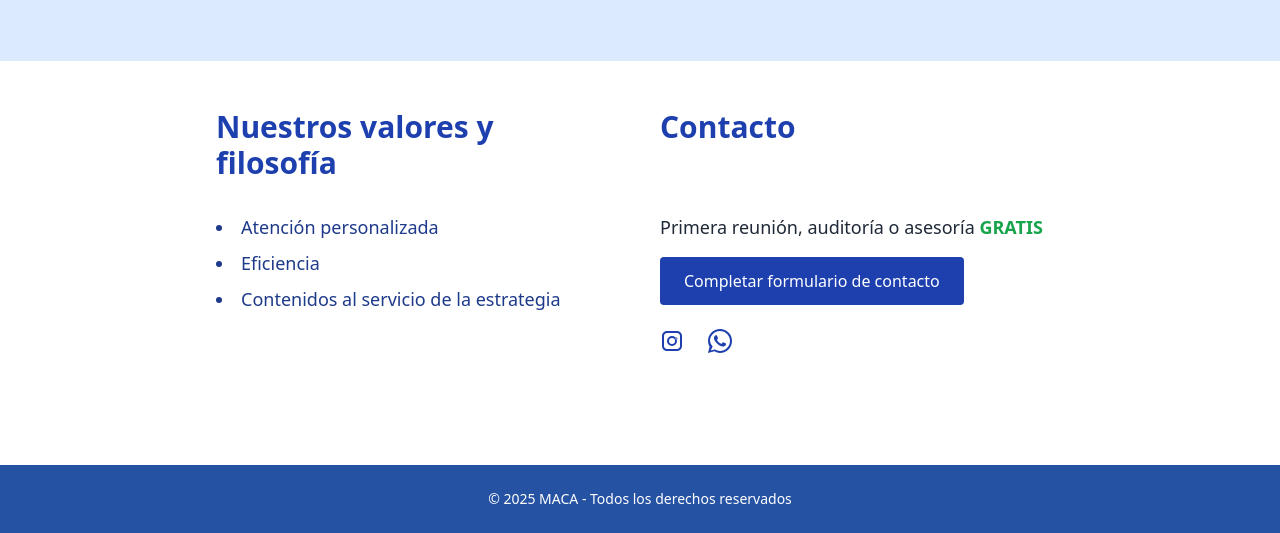
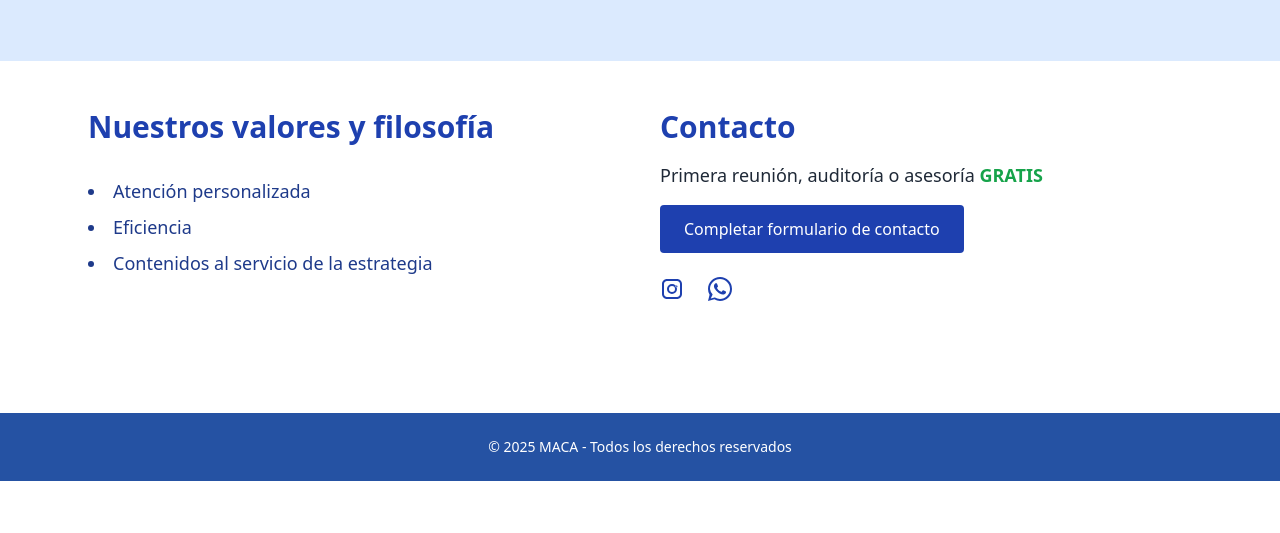
Before and after one commit to laurazulian/WebMACA, a plain HTML site: page index.html in a window 1280 px wide. Shown: the part 2979-3512 px from the top of the page. After the commit the page ends 3460 px from the top, so only its background shows below. Drawn offline with nearby package versions, Linux system fonts and the light colour scheme.

Commit message:
Corrección nosotros y contacto

```diff
--- a/index.html
+++ b/index.html
@@ -283,29 +283,30 @@
   </div>
 </section>
 
-<section id="valores-contacto" class="py-12 bg-white px-6 max-w-4xl mx-auto">
-  <!-- Contenedor de títulos en fila -->
-  <div class="grid md:grid-cols-2 gap-10 mb-8">
-    <h2 class="text-3xl font-bold text-blue-800 text-left">Nuestros valores y filosofía</h2>
-    <h3 class="text-3xl font-bold text-blue-800 text-left">Contacto</h3>
-  </div>
+<section id="valores-contacto" class="py-12 bg-white px-6 max-w-6xl mx-auto">
+  <div class="grid grid-cols-1 md:grid-cols-2 gap-10 items-start">
 
-  <!-- Contenedor de contenido en dos columnas -->
-  <div class="grid md:grid-cols-2 gap-10">
-    <ul class="list-disc list-inside text-blue-900 text-lg space-y-2 max-w-md mx-auto md:mx-0">
-      <li>Atención personalizada</li>
-      <li>Eficiencia</li>
-      <li>Contenidos al servicio de la estrategia</li>
-    </ul>
+    <!-- Columna izquierda -->
+    <div>
+      <h2 class="text-3xl font-bold mb-8 text-blue-800">Nuestros valores y filosofía</h2>
+      <ul class="list-disc list-inside text-blue-900 text-lg space-y-2">
+        <li>Atención personalizada</li>
+        <li>Eficiencia</li>
+        <li>Contenidos al servicio de la estrategia</li>
+      </ul>
+    </div>
 
-    <div class="text-center md:text-left">
+    <!-- Columna derecha -->
+    <div>
+      <h3 class="text-3xl font-bold mb-4 text-blue-800">Contacto</h3>
       <p class="mb-4 text-lg">Primera reunión, auditoría o asesoría <span class="font-bold text-green-600">GRATIS</span></p>
       <a href="https://forms.gle/tu-link-a-google-forms" target="_blank" rel="noopener noreferrer"
          class="inline-block bg-blue-800 text-white px-6 py-3 rounded hover:bg-blue-900 transition mb-6">
         Completar formulario de contacto
       </a>
 
-      <div class="flex justify-center md:justify-start gap-6 text-blue-800">
+      <!-- Redes sociales -->
+      <div class="flex justify-start gap-6 text-blue-800">
         <a href="https://www.instagram.com/maca" target="_blank" rel="noopener noreferrer" aria-label="Instagram"
            class="hover:text-pink-500 transition">
           <svg class="w-6 h-6 fill-current" viewBox="0 0 24 24" xmlns="http://www.w3.org/2000/svg">
@@ -323,6 +324,7 @@
   </div>
 </section>
 
+
   <!-- Footer -->
 <footer class="bg-[#2552A3] text-white py-6 mt-16">
   <div class="max-w-7xl mx-auto px-4 flex justify-center items-center">
```
